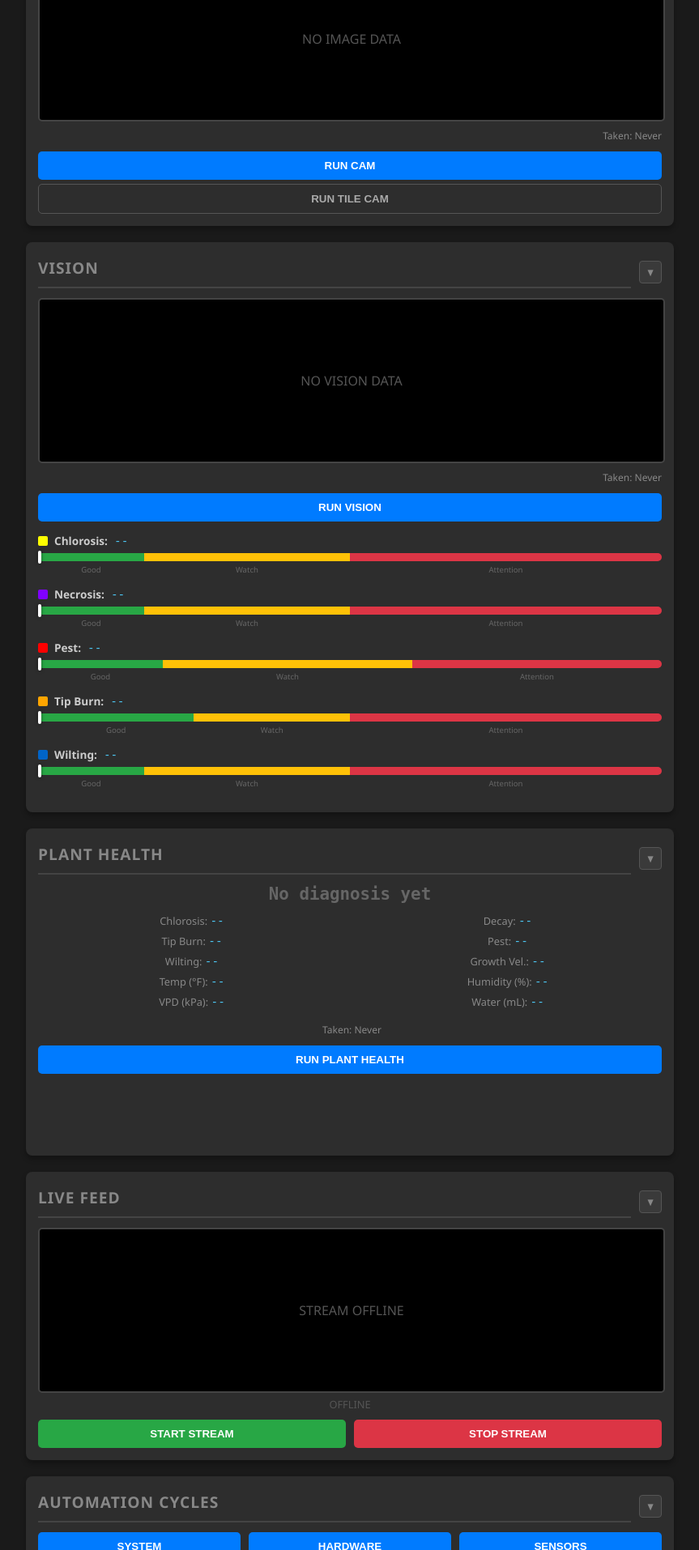
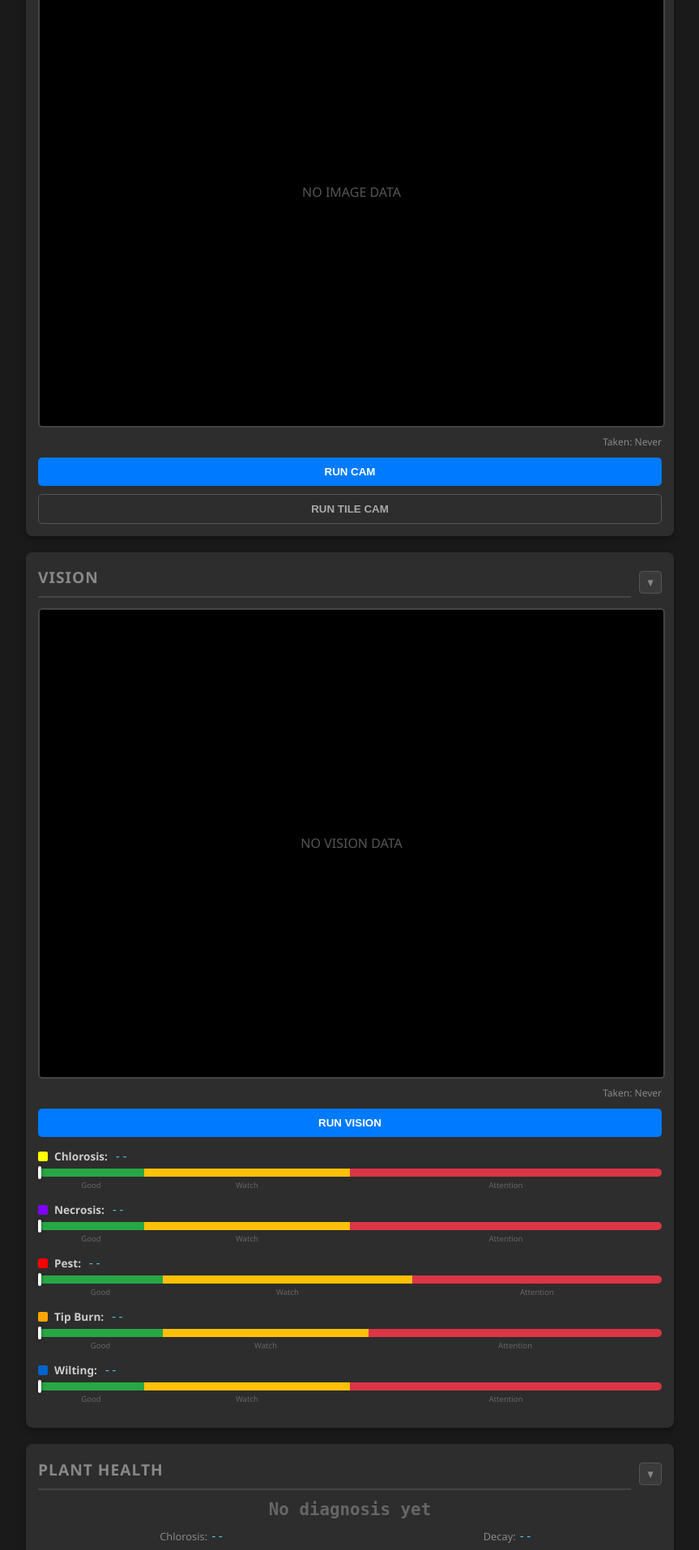
Before and after one commit to JasonCreemers/AeroSense, a Python web app: template templates/index.html in a window 1280 px wide. Shown: the part 920-2834 px from the top of the page at 81% size, without its empty margins (208-1071 px from the left). Run offline with Jinja, Linux system fonts and the light colour scheme; the template is opened without the code that fills it, so the values that code supplies are empty; some libraries are stand-ins or nearby versions.

Commit message:
new facebook update

```diff
--- a/aerosense/__init__.py
+++ b/aerosense/__init__.py
@@ -13,7 +13,7 @@ Usage:
 from typing import List
 
 # --- Versioning ---
-__version__: str = "v5.11.2"
+__version__: str = "v5.11.3"
 __release__: str = "2026-03-26"
 
 # --- Component Exports ---
--- a/templates/index.html
+++ b/templates/index.html
@@ -173,7 +173,7 @@
                      class="cam-feed" style="display: {{ 'block' if latest_image else 'none' }};"
                      onerror="this.style.display='none'; document.getElementById('camera-placeholder').style.display='flex';">
                 <div id="camera-placeholder" class="cam-feed"
-                     style="display: {{ 'none' if latest_image else 'flex' }}; align-items:center; justify-content:center; color:#555;">
+                     style="display: {{ 'none' if latest_image else 'flex' }}; align-items:center; justify-content:center; color:#555; aspect-ratio:4/3;">
                     NO IMAGE DATA
                 </div>
                 <div style="text-align: right; margin-top: 5px;">
@@ -182,7 +182,7 @@
                 <div style="margin-top: 10px;">
                     <button id="btn-cam" class="btn-blue" onclick="runCamera()">RUN CAM</button>
                 </div>
-                <div style="margin-top: 5px;">
+                <div style="margin-top: 10px;">
                     <button class="btn-outline" onclick="post('/api/run_sensor', {target: 'SPLIT_CAM'})">RUN TILE CAM</button>
                 </div>
             </div>
@@ -197,7 +197,7 @@
                 <img id="vision-image" class="cam-feed" style="display:none;"
                      onerror="this.style.display='none'; document.getElementById('vision-placeholder').style.display='flex';">
                 <div id="vision-placeholder" class="cam-feed"
-                     style="display:flex; align-items:center; justify-content:center; color:#555;">
+                     style="display:flex; align-items:center; justify-content:center; color:#555; aspect-ratio:4/3;">
                     NO VISION DATA
                 </div>
                 <div style="text-align: right; margin-top: 5px;">
@@ -240,8 +240,8 @@
                             <span style="color:#ccc; font-weight:bold;">Tip Burn:</span>
                             <span class="data-tag" id="v-tipburn" style="color:#4dc9f6;">--</span>
                         </div>
-                        <div class="vision-bar" style="margin-top:6px; background: linear-gradient(to right, var(--green) 0%, var(--green) 25%, #ffc107 25%, #ffc107 50%, var(--red) 50%, var(--red) 100%);"><div class="vision-bar-indicator" id="vbar-tipburn" style="left:0%;"></div></div>
-                        <div style="display:flex; font-size:0.6rem; color:#666; margin-top:4px;"><span style="flex:25; text-align:center;">Good</span><span style="flex:25; text-align:center;">Watch</span><span style="flex:50; text-align:center;">Attention</span></div>
+                        <div class="vision-bar" style="margin-top:6px; background: linear-gradient(to right, var(--green) 0%, var(--green) 20%, #ffc107 20%, #ffc107 53%, var(--red) 53%, var(--red) 100%);"><div class="vision-bar-indicator" id="vbar-tipburn" style="left:0%;"></div></div>
+                        <div style="display:flex; font-size:0.6rem; color:#666; margin-top:4px;"><span style="flex:20; text-align:center;">Good</span><span style="flex:33; text-align:center;">Watch</span><span style="flex:47; text-align:center;">Attention</span></div>
                     </div>
                     <div style="margin: 14px 0;">
                         <div style="display:flex; align-items:center; font-size:0.85rem; gap:8px;">
@@ -261,7 +261,7 @@
             <div class="panel-header" onclick="togglePanel(this)">
                 <h2>Plant Health</h2>
             </div>
-            <div class="panel-body" style="min-height: 320px;">
+            <div class="panel-body">
                 <div style="text-align: center; margin-bottom: 10px;">
                     <span id="health-prediction" class="data-tag" style="font-size: 1.3rem; font-weight: bold; color: #666;">No diagnosis yet</span>
                 </div>
@@ -274,9 +274,15 @@
                         <div><span style="color:#888;">Wilting:</span> <span class="data-tag">--</span></div>
                         <div><span style="color:#888;">Growth Vel.:</span> <span class="data-tag">--</span></div>
                         <div><span style="color:#888;">Temp (°F):</span> <span class="data-tag">--</span></div>
+                        <div><span style="color:#888;">Δ Temp:</span> <span class="data-tag">--</span></div>
+                        <div><span style="color:#888;">Temp Slope:</span> <span class="data-tag">--</span></div>
                         <div><span style="color:#888;">Humidity (%):</span> <span class="data-tag">--</span></div>
                         <div><span style="color:#888;">VPD (kPa):</span> <span class="data-tag">--</span></div>
+                        <div><span style="color:#888;">VPD Shock:</span> <span class="data-tag">--</span></div>
                         <div><span style="color:#888;">Water (mL):</span> <span class="data-tag">--</span></div>
+                        <div><span style="color:#888;">Light (hrs):</span> <span class="data-tag">--</span></div>
+                        <div><span style="color:#888;">Time X:</span> <span class="data-tag">--</span></div>
+                        <div><span style="color:#888;">Time Y:</span> <span class="data-tag">--</span></div>
                     </div>
                 </div>
                 <div style="text-align: center; margin-bottom: 10px;">
@@ -293,7 +299,7 @@
             </div>
             <div class="panel-body">
                 <img id="live-stream" class="cam-feed" src="/api/stream" style="display: {{ 'block' if is_streaming else 'none' }};">
-                <div id="live-placeholder" class="cam-feed" style="display: {{ 'none' if is_streaming else 'flex' }}; align-items:center; justify-content:center; color:#555;">
+                <div id="live-placeholder" class="cam-feed" style="display: {{ 'none' if is_streaming else 'flex' }}; align-items:center; justify-content:center; color:#555; aspect-ratio:4/3;">
                     STREAM OFFLINE
                 </div>
                 <div class="stream-status">
@@ -360,24 +366,25 @@
             <div class="panel-body">
                 <button class="btn-blue" style="margin-bottom: 20px;" onclick="post('/api/run_sensor', {target: 'SENSORS'})">RUN ALL SENSORS</button>
 
-                <div style="margin-bottom: 20px;">
-                    <div style="text-align: center; margin-bottom: 10px;">
+                <div style="margin-bottom: 25px;">
+                    <button class="btn-outline" onclick="post('/api/run_sensor', {target: 'ENVIRONMENT'})">RUN ENVIRONMENTAL</button>
+                    <div style="margin-top: 8px; text-align: center;">
                         <span class="data-tag" id="env-value">{{ cache['temp_reading']['value'] }}&deg;F <span class="sep">|</span> {{ cache['humidity_reading']['value'] }}%</span>
                         <span class="sep">|</span>
                         <span class="time-tag" id="env-time">Taken: {{ cache['temp_reading']['time'] or 'Never' }}</span>
                     </div>
-                    <button class="btn-outline" onclick="post('/api/run_sensor', {target: 'ENVIRONMENT'})">RUN ENVIRONMENTAL</button>
                 </div>
-                <div style="margin-bottom: 20px;">
-                    <div style="text-align: center; margin-bottom: 10px;">
+                <div style="margin-bottom: 25px;">
+                    <button class="btn-outline" onclick="post('/api/run_sensor', {target: 'WATER_LEVEL'})">RUN WATER LEVEL</button>
+                    <div style="margin-top: 8px; text-align: center;">
                         <span class="data-tag" id="water-value">{{ cache['water_reading']['value'] }} mm</span>
                         <span class="sep">|</span>
                         <span class="time-tag" id="water-time">Taken: {{ cache['water_reading']['time'] or 'Never' }}</span>
                     </div>
-                    <button class="btn-outline" onclick="post('/api/run_sensor', {target: 'WATER_LEVEL'})">RUN WATER LEVEL</button>
                 </div>
-                <div style="margin-bottom: 10px;">
-                    <div style="text-align: center; margin-bottom: 10px; font-size: 0.85rem;">
+                <div>
+                    <button class="btn-outline" onclick="post('/api/run_sensor', {target: 'PI_HEALTH'})">RUN PI HEALTH</button>
+                    <div style="margin-top: 8px; text-align: center; font-size: 0.85rem;">
                         <span class="data-tag" id="pi-temp">CPU: {{ cache['pi_health_reading']['value']['temp'] }}&deg;C</span>
                         <span class="sep">|</span>
                         <span class="data-tag" id="pi-ram">RAM: {{ cache['pi_health_reading']['value']['ram'] }}%</span>
@@ -388,7 +395,6 @@
                         <span class="sep">|</span>
                         <span class="time-tag" id="pi-time">Taken: {{ cache['pi_health_reading']['time'] or 'Never' }}</span>
                     </div>
-                    <button class="btn-outline" onclick="post('/api/run_sensor', {target: 'PI_HEALTH'})">RUN PI HEALTH</button>
                 </div>
             </div>
         </div>
@@ -793,7 +799,7 @@
                                 'chlorosis':  { elId: 'v-chlorosis',  barId: 'vbar-chlorosis',  max: 3.0 },
                                 'necrosis':   { elId: 'v-necrosis',   barId: 'vbar-necrosis',   max: 3.0 },
                                 'pest':       { elId: 'v-pest',       barId: 'vbar-pest',       max: 0.5 },
-                                'tip_burn':   { elId: 'v-tipburn',    barId: 'vbar-tipburn',    max: 2.0 },
+                                'tip_burn':   { elId: 'v-tipburn',    barId: 'vbar-tipburn',    max: 1.5 },
                                 'wilting':    { elId: 'v-wilting',    barId: 'vbar-wilting',    max: 3.0 }
                             };
                             for (let [key, cfg] of Object.entries(visionConfig)) {
```
Also changed, not shown: ROADMAP.md (+1 -1 lines), CHANGELOG.md, README.md.
